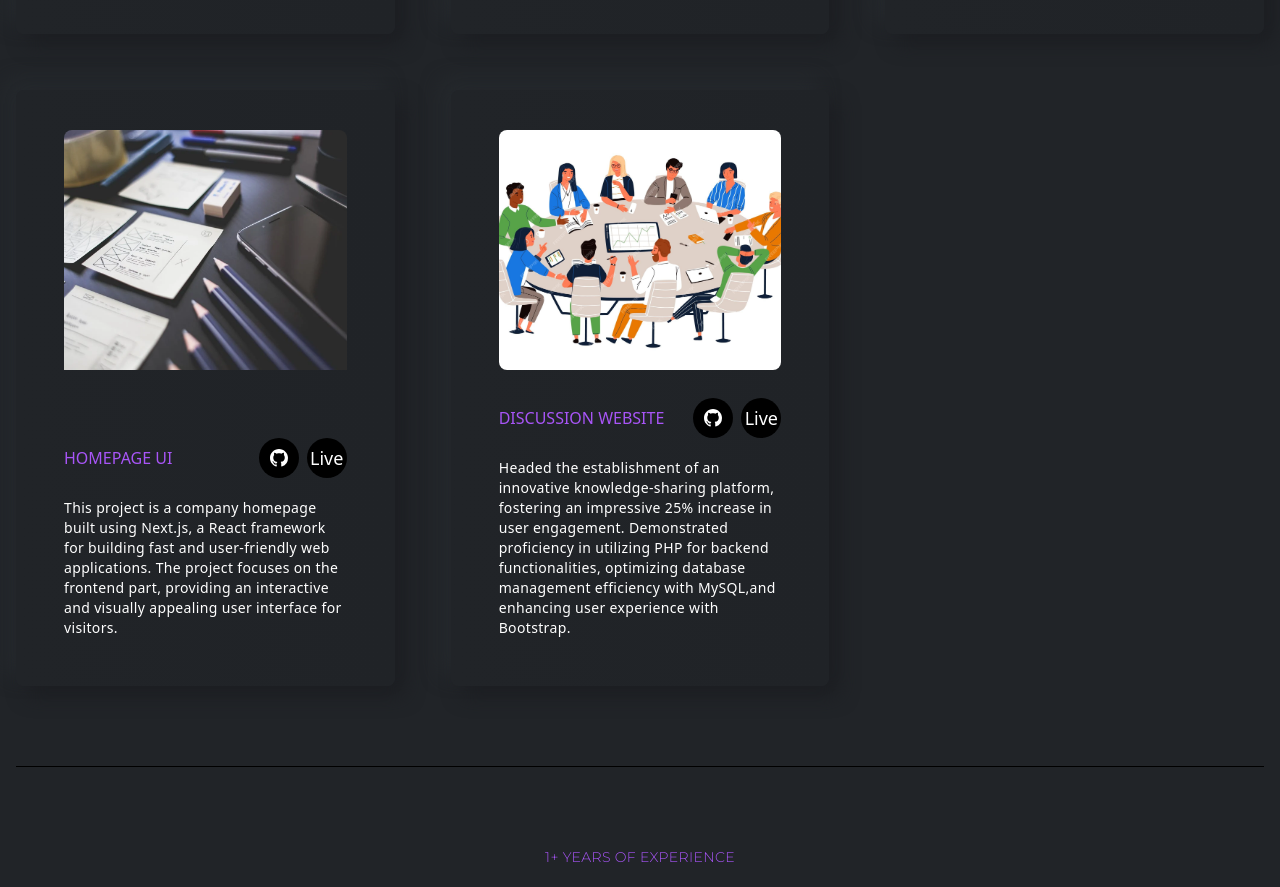
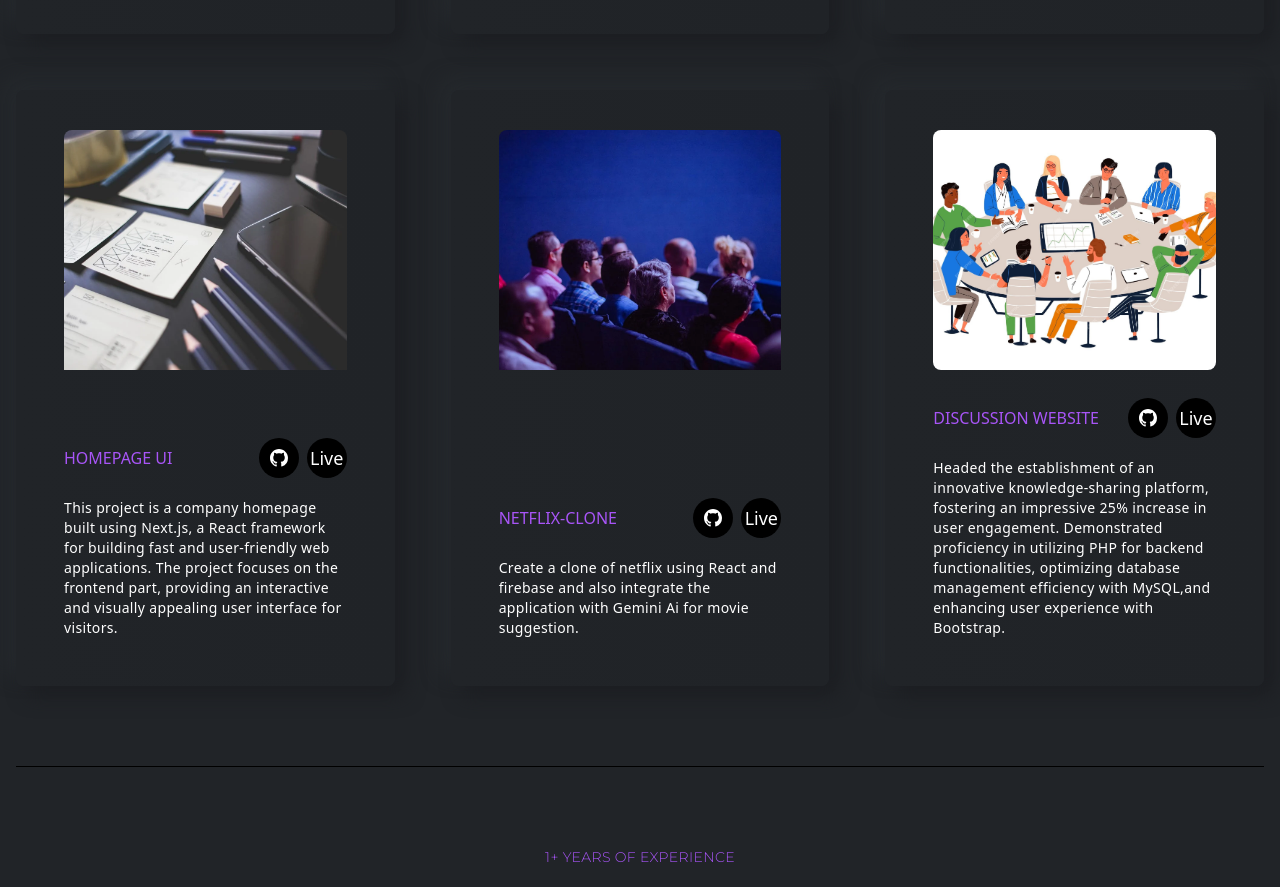
Before and after one commit to ksb44/Portfolio, a React (Create React App) app: page / in a window 1280 px wide. Shown: the part 2100-2987 px from the top of the page. Built offline with nearby package versions, Linux system fonts and the light colour scheme.

Commit message:
Update Projects.js

```diff
--- a/src/components/projects/Projects.js
+++ b/src/components/projects/Projects.js
@@ -9,11 +9,13 @@ const Projects = () => {
   const link3 = "https://github.com/ksb44/forum";
   const link4 = "https://github.com/ksb44/movie-watchlist";
   const link5 = "https://github.com/ksb44/homepage-UI";
+  const link6 = "https://github.com/ksb44/netflix-clone";
 
   const web1="https://i-notebook-u78v.vercel.app/login";
   const web2="https://ecommerce-next-x3mg.onrender.com";
   const web4="https://movie-watchlist-kd.netlify.app";
   const web5="https://fastidious-paletas-aa7140.netlify.app";
+  const web6="https://netflix-clone-phi-silk.vercel.app";
 
   return (
     <section
@@ -55,6 +57,13 @@ const Projects = () => {
           link={link5}
           web={web5}
         />
+                      <ProjectsCard
+          title="NetFlix-Clone"
+          des="Create a clone of netflix using React and firebase and also integrate the application with Gemini Ai for movie suggestion."
+          src={projectFour}
+          link={link6}
+          web={web6}
+        />
               <ProjectsCard
           title="Discussion Website"
           des="Headed the establishment of an innovative knowledge-sharing platform, fostering an impressive 25% increase in user engagement. Demonstrated proficiency in utilizing PHP for backend functionalities, optimizing database management efficiency with MySQL,and enhancing user experience with Bootstrap."
```
